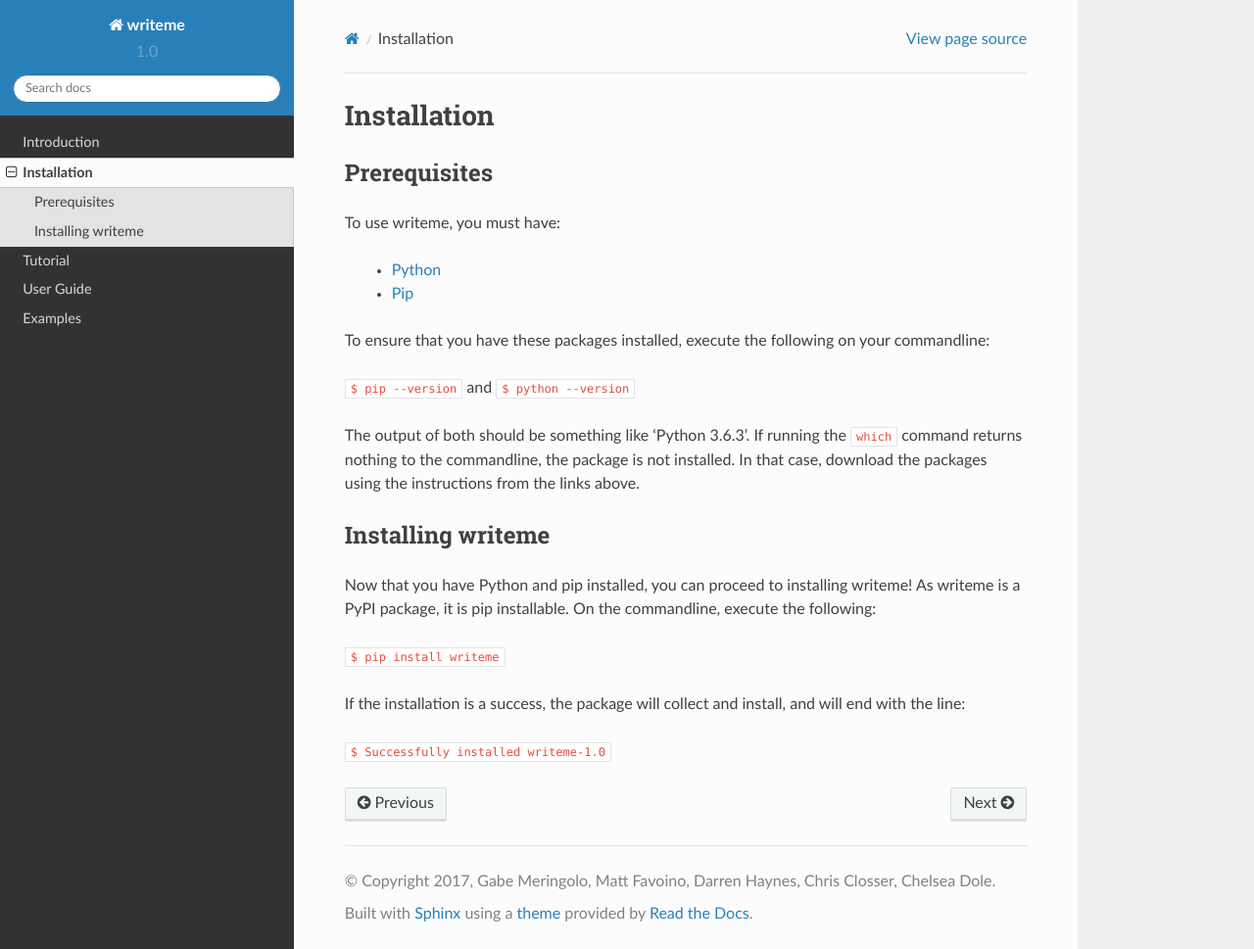
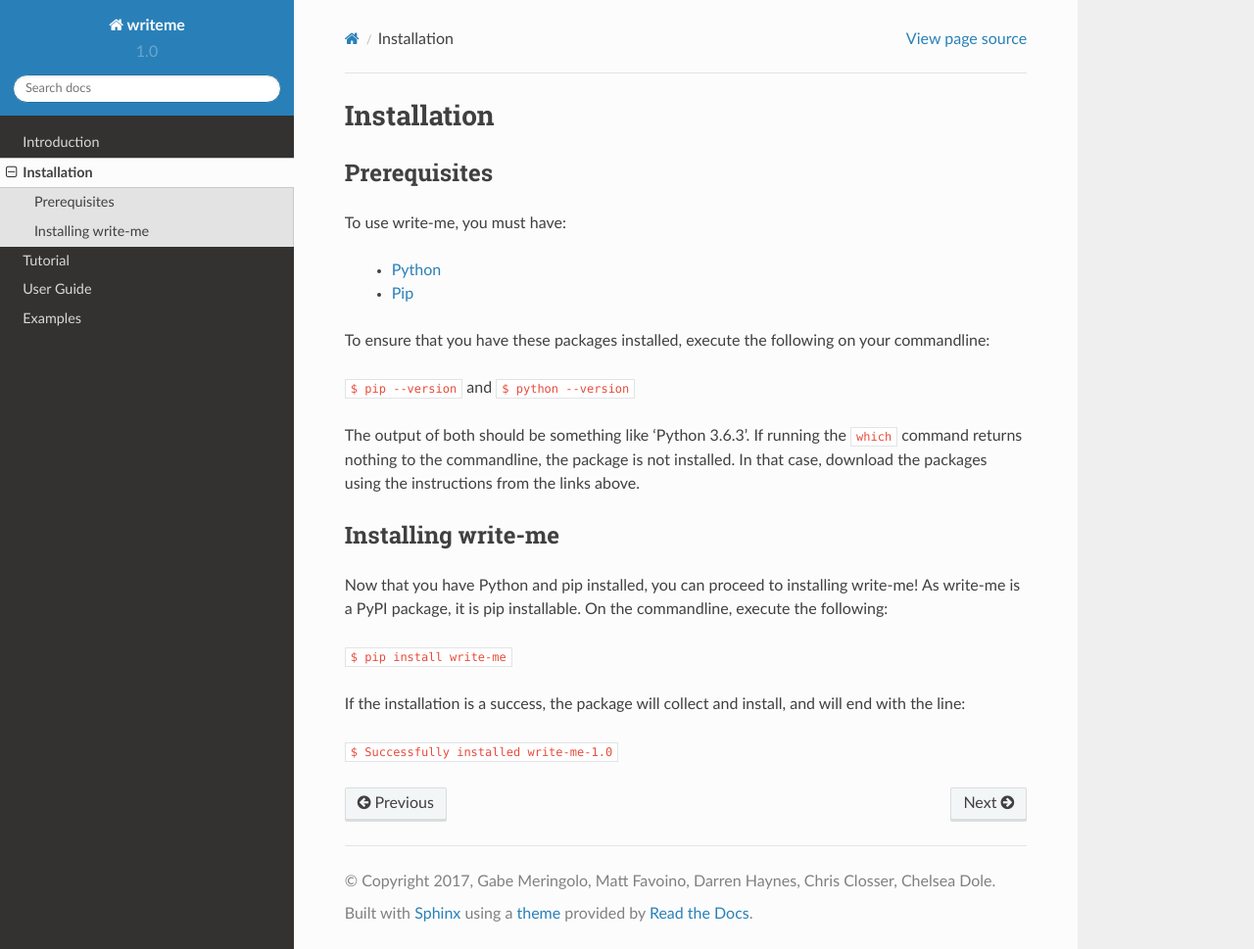
Before and after one commit to chelseadole/write-me, a Sphinx documentation site: the page built from docs/installation.rst, in a window 1280 px wide and 969 px high. Shown: the whole window at 98% size. Built offline with Sphinx 7.4.7 and the Read the Docs theme 2.0.0, drawn with Linux system fonts in a browser that asks for light colours; formulas are drawn with MathJax 3.

Commit message:
making changes to change all references to writeme to write-me, including dash.

```diff
--- a/docs/installation.rst
+++ b/docs/installation.rst
@@ -4,7 +4,7 @@ Installation
 Prerequisites
 ==============
 
-To use writeme, you must have:
+To use write-me, you must have:
 
  - `Python <https://www.python.org/>`_
  - `Pip <https://pip.pypa.io/en/stable/>`_
@@ -17,13 +17,13 @@ and
 
 The output of both should be something like 'Python 3.6.3'. If running the ``which`` command returns nothing to the commandline, the package is not installed. In that case, download the packages using the instructions from the links above.
 
-Installing writeme
+Installing write-me
 ===================
 
-Now that you have Python and pip installed, you can proceed to installing writeme! As writeme is a PyPI package, it is pip installable. On the commandline, execute the following:
+Now that you have Python and pip installed, you can proceed to installing write-me! As write-me is a PyPI package, it is pip installable. On the commandline, execute the following:
 
-``$ pip install writeme``
+``$ pip install write-me``
 
 If the installation is a success, the package will collect and install, and will end with the line:
 
-``$ Successfully installed writeme-1.0``
+``$ Successfully installed write-me-1.0``
--- a/docs/intro.rst
+++ b/docs/intro.rst
@@ -4,14 +4,14 @@ Introduction
 Description
 ==============
 
-Writeme is a PyPI package that searches through a user's codebase, and uses filepaths, docstrings, web framework specifications, installed requirements, and other user-added data to generate a README.md file.
+Write-me is a PyPI package that searches through a user's codebase, and uses filepaths, docstrings, web framework specifications, installed requirements, and other user-added data to generate a README.md file.
 
 This package was written as a project by students at Code Fellows, Seattle in December 2017.
 
-Project Repository: `writeme <http://www.github.com/chelseadole/write-me>`_
+Project Repository: `write-me <http://www.github.com/chelseadole/write-me>`_
 
 
 Change Log
 ==============
 
-Writeme is currently on its first version: writeme-1.0. Future breaking and non-breaking changes in functionality will be documented here.
+Write-me is currently on its first version: write-me-1.0. Future breaking and non-breaking changes in functionality will be documented here.
```
